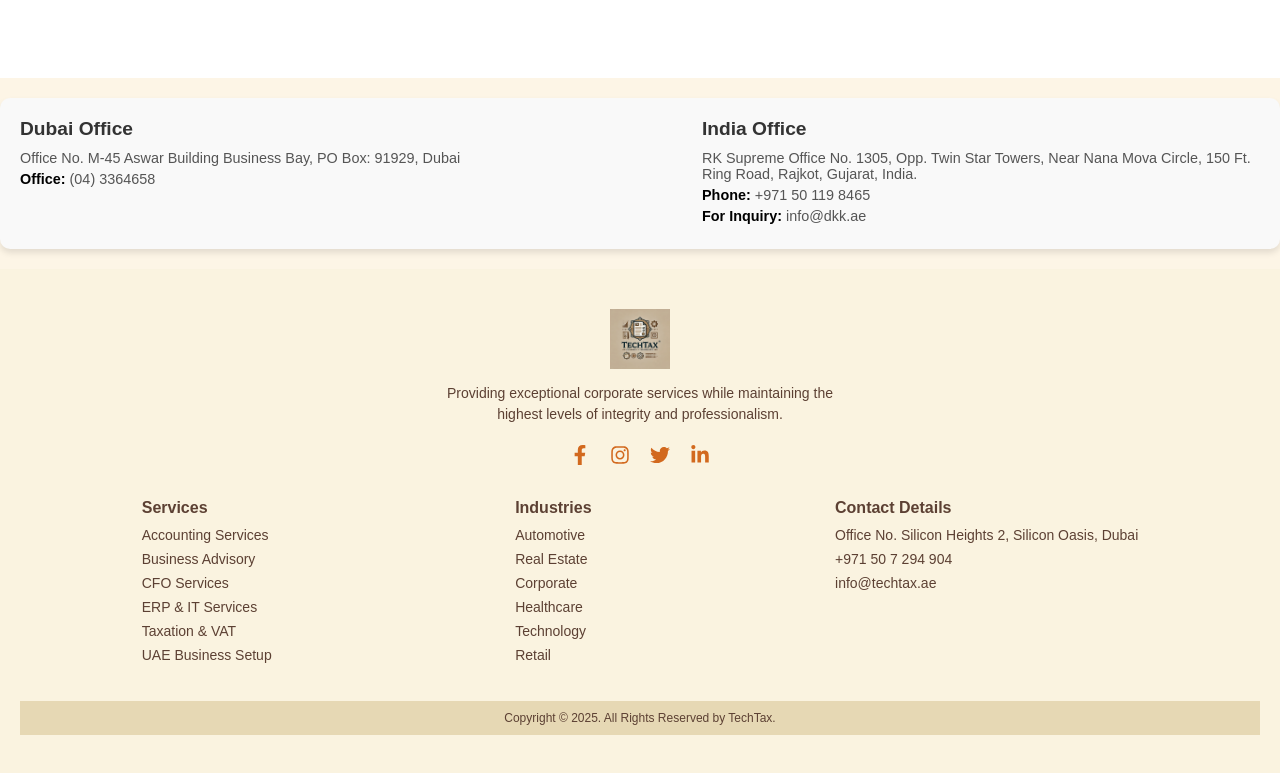
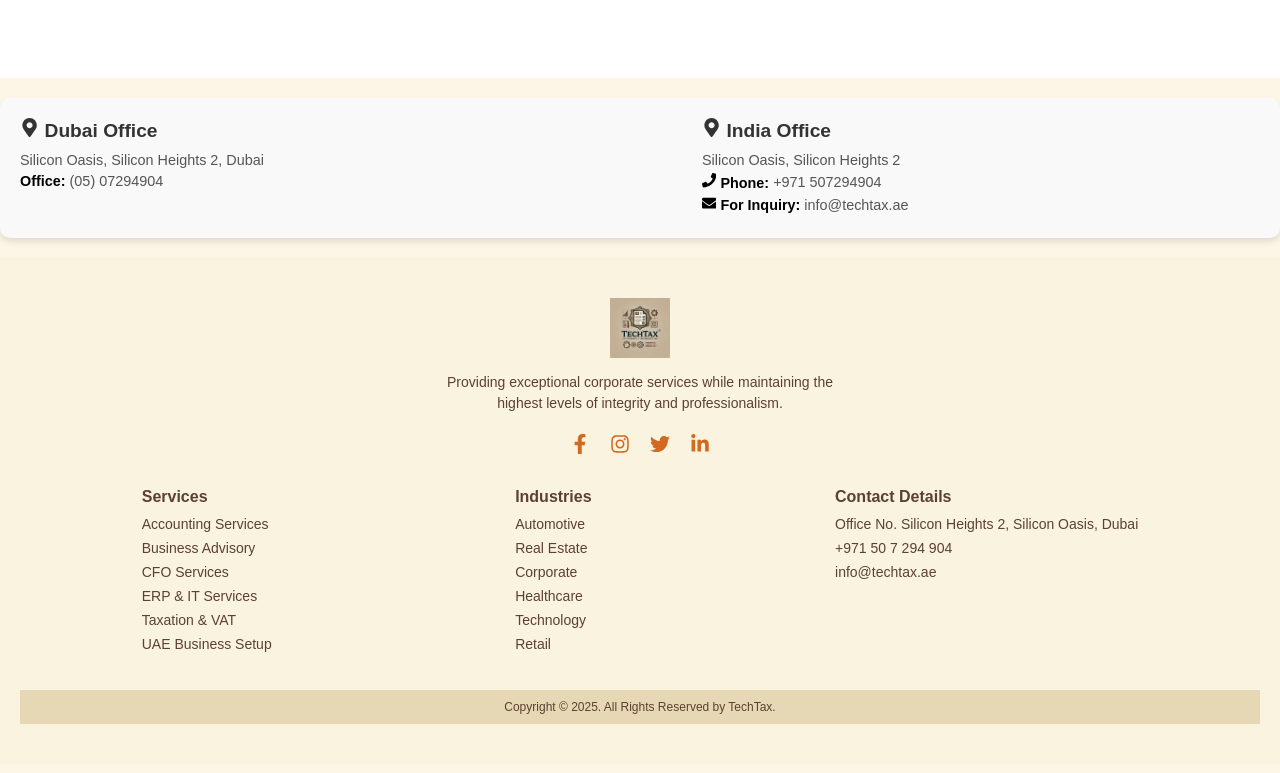
Before and after one commit to Ap1297/TechTax, a React (Create React App) app: page /contact in a window 1280 px wide. Shown: the part 858-1631 px from the top of the page. Built offline with nearby package versions, Linux system fonts and the light colour scheme.

Commit message:
ContactJs completed

```diff
--- a/package.json
+++ b/package.json
@@ -18,7 +18,8 @@
     "react-slick": "^0.30.3",
     "router": "^1.3.8",
     "slick-carousel": "^1.8.1",
-    "sweetalert2": "^11.15.10"
+    "sweetalert2": "^11.15.10",
+    "tailwindcss": "^4.0.3"
   },
   "scripts": {
     "start": "react-scripts start",
--- a/src/components/Contact.js
+++ b/src/components/Contact.js
@@ -3,6 +3,7 @@
 import contactUs from '../assets/contactUs.jpg';
 import Swal from "sweetalert2";
 import FooterSection from "./Footer";
+import { FaMapMarkerAlt, FaPhone, FaEnvelope } from "react-icons/fa";
 
 function Contact() {
   const [formData, setFormData] = useState({
@@ -147,15 +148,19 @@
       </div>
       <div className="contact-details">
         <div className="office-info">
-          <h3>Dubai Office</h3>
-          <p>Office No. M-45 Aswar Building Business Bay, PO Box: 91929, Dubai</p>
-          <p><strong>Office:</strong> (04) 3364658</p>
+          <h3>
+            <FaMapMarkerAlt className="icon" /> Dubai Office
+          </h3>
+          <p>Silicon Oasis, Silicon Heights 2, Dubai</p>
+          <p><strong>Office:</strong> (05) 07294904</p>
         </div>
         <div className="office-info">
-          <h3>India Office</h3>
-          <p>RK Supreme Office No. 1305, Opp. Twin Star Towers, Near Nana Mova Circle, 150 Ft. Ring Road, Rajkot, Gujarat, India.</p>
-          <p><strong>Phone:</strong> +971 50 119 8465</p>
-          <p><strong>For Inquiry:</strong> info@dkk.ae</p>
+          <h3>
+            <FaMapMarkerAlt className="icon" /> India Office
+          </h3>
+          <p>Silicon Oasis, Silicon Heights 2</p>
+          <p><strong><FaPhone className="icon" /> Phone:</strong> +971 507294904</p>
+          <p><strong><FaEnvelope className="icon" /> For Inquiry:</strong> info@techtax.ae</p>
         </div>
       </div>
     <div><FooterSection/></div>
```
Also changed, not shown: 1 other file (tests, documents, lock files or other folders).
